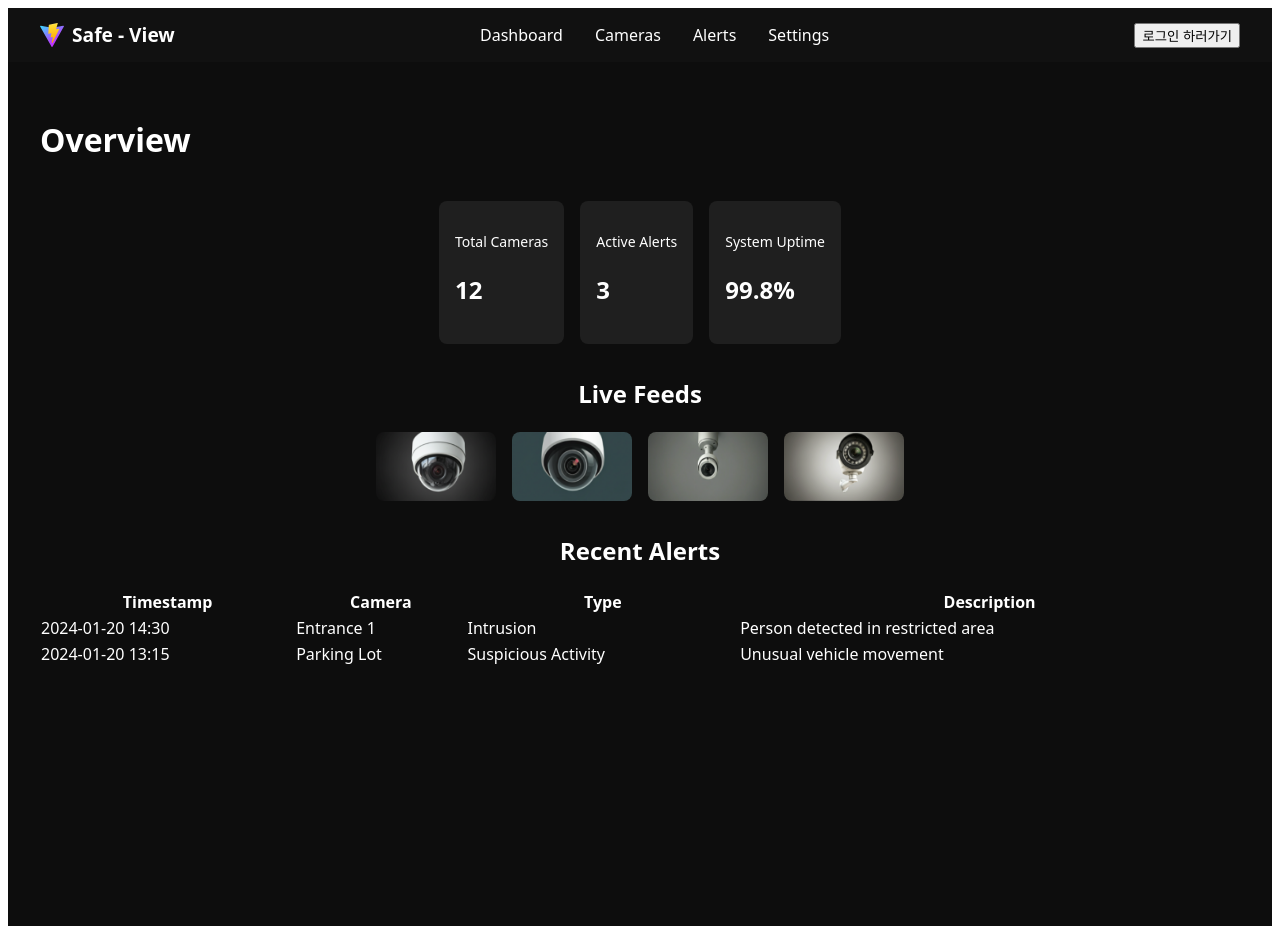
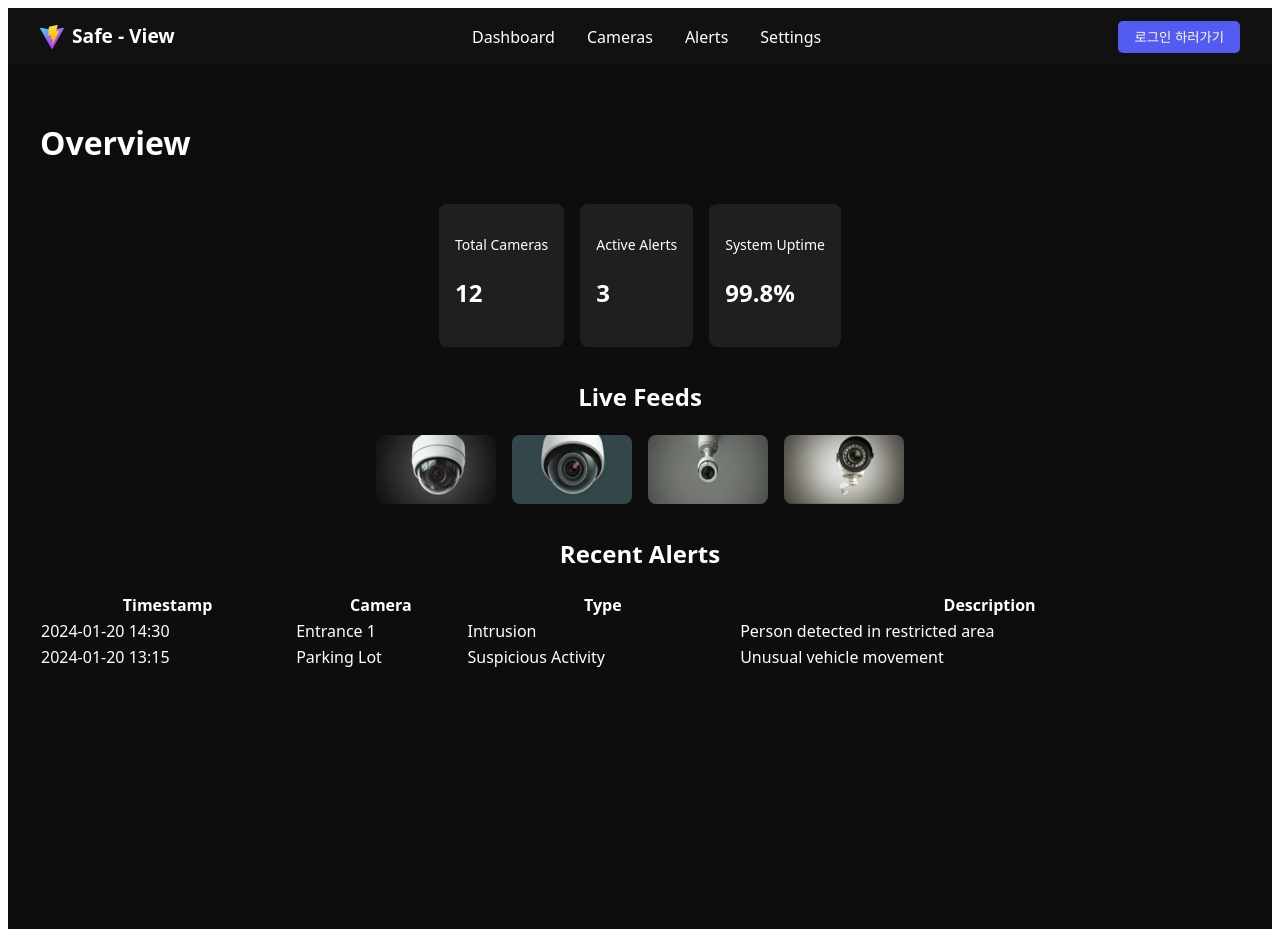
Before and after one commit to SafeView/Frontend, a React (Vite) app: page / in a window 1280 px wide. Built offline with nearby package versions, Linux system fonts and the light colour scheme.

Commit message:
FEAT : 로그인 여부에 따라 헤더 출력 변환

```diff
--- a/src/components/Header/Header.module.css
+++ b/src/components/Header/Header.module.css
@@ -58,3 +58,24 @@
     border-radius: 50%;
     background-color: white;
 }
+
+.welcome {
+    margin-right: 1rem;
+    font-weight: bold;
+    color: #fff;
+}
+
+.loginBtn,
+.logoutBtn {
+    background-color: #535bf2;
+    color: white;
+    border: none;
+    padding: 0.4rem 1rem;
+    border-radius: 5px;
+    cursor: pointer;
+}
+
+.loginBtn:hover,
+.logoutBtn:hover {
+    background-color: #3d47c0;
+}
```
